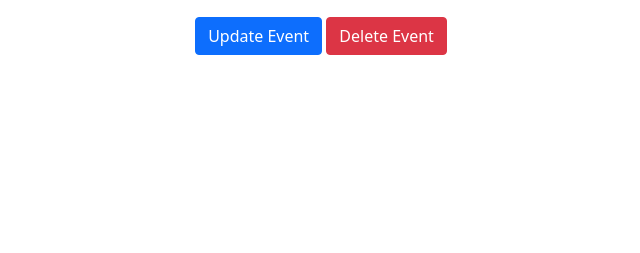
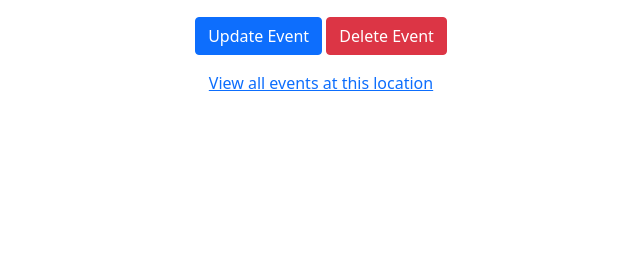
Before and after one commit to gcivil-nyu-org/Team_Team3_CS-GY-6063-Fall2021, a Django app: template templates/events/events_detail.html in a window 1280 px wide. Shown: the part 103-356 px from the top of the page, without its empty margins (327-967 px from the left). Run offline with Django 3.2, Linux system fonts and the light colour scheme; the template is opened without the code that fills it, so the values that code supplies are empty.

Commit message:
add link to event detail page to display all events at a given location

```diff
--- a/templates/events/events_detail.html
+++ b/templates/events/events_detail.html
@@ -11,5 +11,8 @@
 
     <a class="btn btn-primary" href="{% url 'event-update' object.id %}">Update Event</a>
     <a class="btn btn-danger" href="{% url 'event-delete' object.id %}">Delete Event</a>
+    <div style="margin-top: 1rem">
+      <a href="{% url 'show' object.locationId %}">View all events at this location</a>
+    <div>
   </div>
 {% endblock content %}
```
